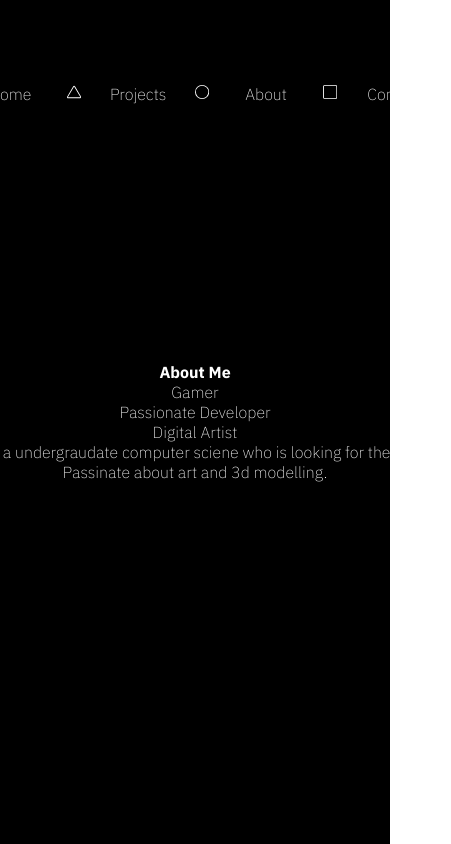
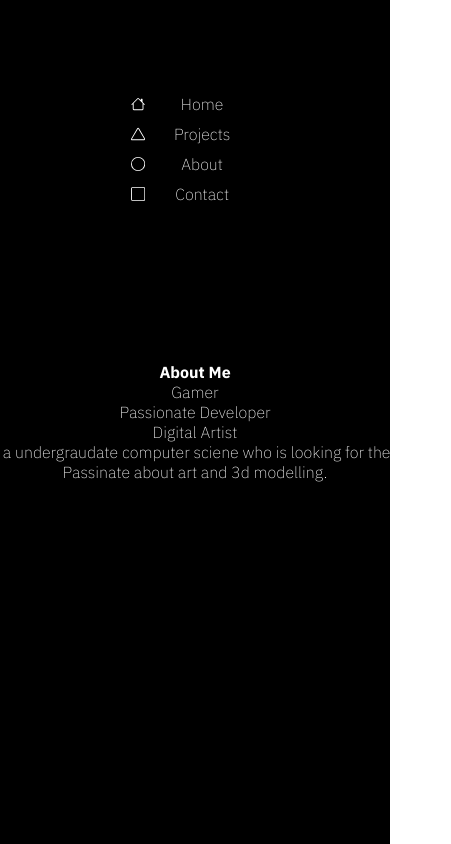
Before and after one commit to hanulrheem9218/hanul-rheem-frontend, a React (Vite) app: page /about in a window 390 px wide. Shown: the whole page, 451 px wide, since content can reach past the window. Built offline with nearby package versions, Linux system fonts and the light colour scheme; no server answers.

Commit message:
[Fixed] Project incorrect outliner, Navigation mobile repsonse

```diff
--- a/src/components/NavigationBar.css
+++ b/src/components/NavigationBar.css
@@ -25,3 +25,37 @@
 .item:hover {
     font-weight: 800;
 }
+
+.icon {
+    margin-top: 0px;
+}
+
+@media (max-width: 535px) {
+    .navigation {
+        display: flex;
+        justify-content: center;
+        position: absolute;
+        width: 100vw;
+        flex-direction: column;
+        top: 10vh;
+    }
+
+    .navgation-list,
+    .item {
+        margin-top: 5px;
+        display: flex;
+        font-size: 16px;
+        font-weight: 100;
+        justify-content: center;
+        width: 8rem;
+        user-select: all;
+        text-decoration: none;
+        transition: 0.1;
+        margin-left: auto;
+        margin-right: auto;
+    }
+
+    .icon {
+        margin-top: 7px;
+    }
+}
--- a/src/components/NavigationBar.tsx
+++ b/src/components/NavigationBar.tsx
@@ -7,10 +7,10 @@ function NavigationBar(isBlack: boolean = true) {
 
     });
     return (<><ul className="navigation">
-        <li className="navgation-list" ><BsHouse color={isBlack ? "black" : "white"} /><a style={{ color: isBlack ? "black" : "white" }} className="item" href="/home">Home</a></li>
-        <li className="navgation-list" ><BsTriangle color={isBlack ? "black" : "white"} /><a style={{ color: isBlack ? "black" : "white" }} className="item" href="/projects">Projects</a></li>
-        <li className="navgation-list" ><BsCircle color={isBlack ? "black" : "white"} /><a style={{ color: isBlack ? "black" : "white" }} className="item" href="/about">About</a></li>
-        <li className="navgation-list" ><BsSquare color={isBlack ? "black" : "white"} /><a style={{ color: isBlack ? "black" : "white" }} className="item" href="/contact">Contact</a></li>
+        <li className="navgation-list" ><BsHouse className="icon" color={isBlack ? "black" : "white"} /><a style={{ color: isBlack ? "black" : "white" }} className="item" href="/home">Home</a></li>
+        <li className="navgation-list" ><BsTriangle className="icon" color={isBlack ? "black" : "white"} /><a style={{ color: isBlack ? "black" : "white" }} className="item" href="/projects">Projects</a></li>
+        <li className="navgation-list" ><BsCircle className="icon" color={isBlack ? "black" : "white"} /><a style={{ color: isBlack ? "black" : "white" }} className="item" href="/about">About</a></li>
+        <li className="navgation-list" ><BsSquare className="icon" color={isBlack ? "black" : "white"} /><a style={{ color: isBlack ? "black" : "white" }} className="item" href="/contact">Contact</a></li>
     </ul ></>);
 }
 
--- a/src/pages/projects/projects.css
+++ b/src/pages/projects/projects.css
@@ -18,5 +18,5 @@
     width: 40rem;
     overflow: scroll;
     overflow-x: hidden;
-    opacity: 1;
+    opacity: 0;
 }
--- a/src/pages/projects/projects.tsx
+++ b/src/pages/projects/projects.tsx
@@ -66,26 +66,42 @@ function Projects() {
             return;
         }
         const pointLabel = new CSS3DObject(projectUl);
-        pointLabel.position.set(0, 0.05, 14);
         pointLabel.rotateX(-10 * (Math.PI / 180));
-        pointLabel.scale.set(0.004, 0.004, 0.003);
+        pointLabel.scale.set(0.004, 0.004, 0.004);
+        if (window.innerWidth <= 600) {
+            projectUl.style.width = "30rem";
+            projectUl.style.height = "30rem";
+            pointLabel.position.set(0, -0.4, 14);
+        }
+        else {
+            projectUl.style.width = "40rem";
+            projectUl.style.height = "40rem";
+            pointLabel.position.set(0, 0.05, 14);
+        }
         scene.add(pointLabel);
         //loading the fbxs
         //load textures
         const fbxLoader = new FBXLoader();
+        let loadedObject: any;
         fbxLoader.load("models/aio.fbx", (object: any) => {
             //apply the material to the object
 
-
-
-            tl.fromTo(object.scale, { x: 0, y: 0, z: 0 }, { x: 0.01, y: 0.01, z: 0.01 });
-            object.position.set(0, -1.1, 17);
+            loadedObject = object;
+            if (window.innerWidth <= 600) {
+                object.position.set(0, -1.0, 17);
+                tl.fromTo(object.scale, { x: 0, y: 0, z: 0 }, { x: 0.007, y: 0.007, z: 0.007 });
+                tl.fromTo(projectUl, { delay: 2, width: "0rem", opacity: 0 }, { width: "30rem", opacity: 1 });
+            }
+            else {
+                object.position.set(0, -1.1, 17);
+                tl.fromTo(object.scale, { x: 0, y: 0, z: 0 }, { x: 0.01, y: 0.01, z: 0.01 });
+                tl.fromTo(projectUl, { delay: 2, width: "0rem", opacity: 0 }, { width: "40rem", opacity: 1 });
+            }
             //object.scale.set(0.3, 0.3, 0.3);
             object.rotateX(0 * (Math.PI / 180));
             object.rotateY(90 * (Math.PI / 180));
             scene.add(object);
 
-            tl.fromTo(projectUl, { delay: 2, width: "0rem", opacity: 0 }, { width: "40rem", opacity: 1 });
         },
             (xhr: any) => {
                 console.log((xhr.loaded / xhr.total) * 100)
@@ -98,8 +114,12 @@ function Projects() {
 
         fbxLoader.load("lamp/lightBulb.fbx", (object: any) => {
             //apply the material to the object
-            tl.fromTo(object.scale, { x: 0, y: 0, z: 0 }, { x: 0.005, y: 0.005, z: 0.005 });
-            object.position.set(0, 1.5, 15.5);
+            if (window.innerWidth <= 600) {
+                tl.fromTo(object.scale, { x: 0, y: 0, z: 0 }, { x: 0.007, y: 0.007, z: 0.007 });
+            } else {
+                tl.fromTo(object.scale, { x: 0, y: 0, z: 0 }, { x: 0.005, y: 0.005, z: 0.005 });
+                object.position.set(0, 1.5, 15.5);
+            }
             //object.scale.set(0.3, 0.3, 0.3);
             object.rotateX(0 * (Math.PI / 180));
             object.rotateY(180 * (Math.PI / 180));
@@ -115,17 +135,35 @@ function Projects() {
                 console.log(error)
             });
 
-
         //window conditions.
+        checkSize();
         window.addEventListener("resize", onWindowResize, false);
 
         function onWindowResize() {
             camera.aspect = window.innerWidth / window.innerHeight;
             camera.updateProjectionMatrix();
+            checkSize();
             renderer.setSize(window.innerWidth, window.innerHeight);
             labelRenderer.setSize(window.innerWidth, window.innerHeight);
         }
-
+        function checkSize() {
+            if (loadedObject == null || projectUl == null) {
+                return;
+            }
+            if (window.innerWidth <= 600) {
+                loadedObject.position.set(0, -1.0, 17);
+                loadedObject.scale.set(0.007, 0.007, 0.007);
+                projectUl.style.width = "30rem";
+                projectUl.style.height = "30rem";
+                pointLabel.position.set(0, -0.4, 14);
+            } else {
+                loadedObject.position.set(0, -1.1, 17);
+                loadedObject.scale.set(0.01, 0.01, 0.01);
+                projectUl.style.width = "40rem";
+                projectUl.style.height = "40rem";
+                pointLabel.position.set(0, 0.05, 14);
+            }
+        }
         function animate() {
             requestAnimationFrame(animate);
             camera.updateProjectionMatrix();
```
